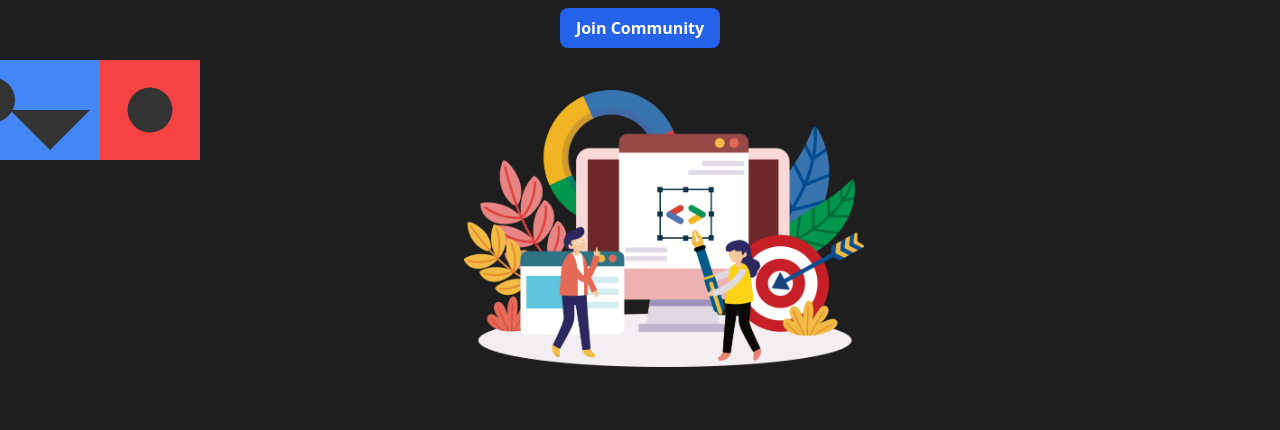
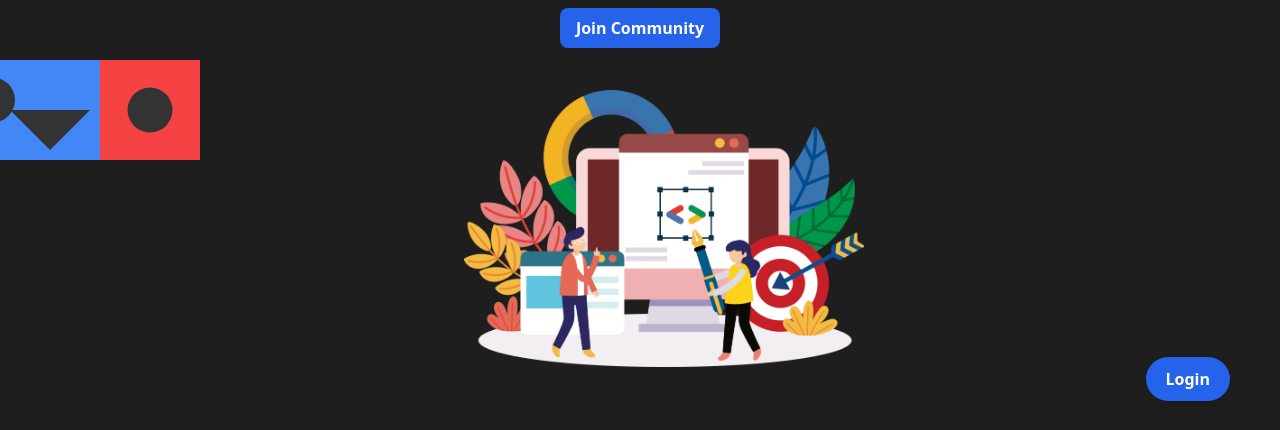
Before and after one commit to GDG-IILM/web_gdg_iilm, a website: page landing-page.html in a window 1280 px wide. Shown: the part 349-779 px from the top of the page. Drawn offline with nearby package versions, Linux system fonts and the light colour scheme; files that its build step writes are made by us from their sources.

Commit message:
Updated Landing page
added login button

```diff
--- a/landing-page.html
+++ b/landing-page.html
@@ -103,6 +103,10 @@
             <div class="dot red"></div>
             <div class="dot green"></div>
         </div>
+      </div>
+
+      <div class="sticky-login">
+        <button onclick="window.location.href='/login'"><strong>Login</strong></button>
       </div>
 
     <section class="mt-[-6rem]">
@@ -332,7 +336,7 @@
 
       <!-- red line -->
       <div class="flex justify-end">
-        <div class="w-32 h-5 mt-16 bg-red-500 -mr-2"></div>
+        <div class="w-28 rounded-sm h-5 mt-16 bg-red-500 -mr-2"></div>
 
       </div>
 
--- a/style.css
+++ b/style.css
@@ -476,3 +476,27 @@ nav{
   border: solid 1px #000000;
   background: transparent;
 }
+
+.sticky-login {
+  position: fixed;
+  bottom: 50px; /* Distance from the bottom of the screen */
+  right: 50px; /* Distance from the right edge of the screen */
+  z-index: 1000; /* Ensure it appears on top of other elements */
+}
+
+.sticky-login button {
+  padding: 10px 20px;
+  border: none;
+  border-radius: 25px;
+  background-color:  rgb(37, 99, 235);
+  color: #fff;
+  font-size: 16px;
+  cursor: pointer;
+  box-shadow: 0 4px 6px rgba(0, 0, 0, 0.1);
+  transition: background-color 0.3s ease, transform 0.2s ease;
+}
+
+.sticky-login button:hover {
+  background-color: #0361c5;
+  transform: scale(1.05);
+}
```
